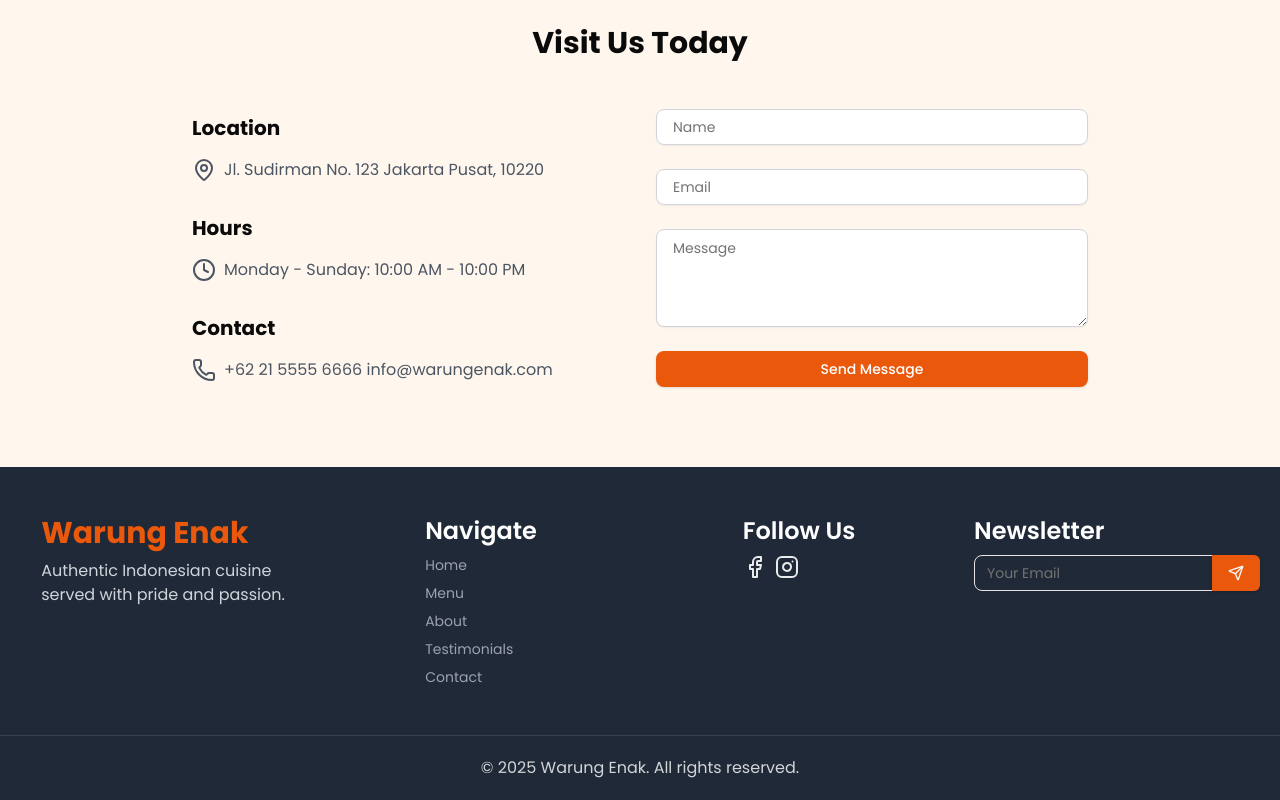
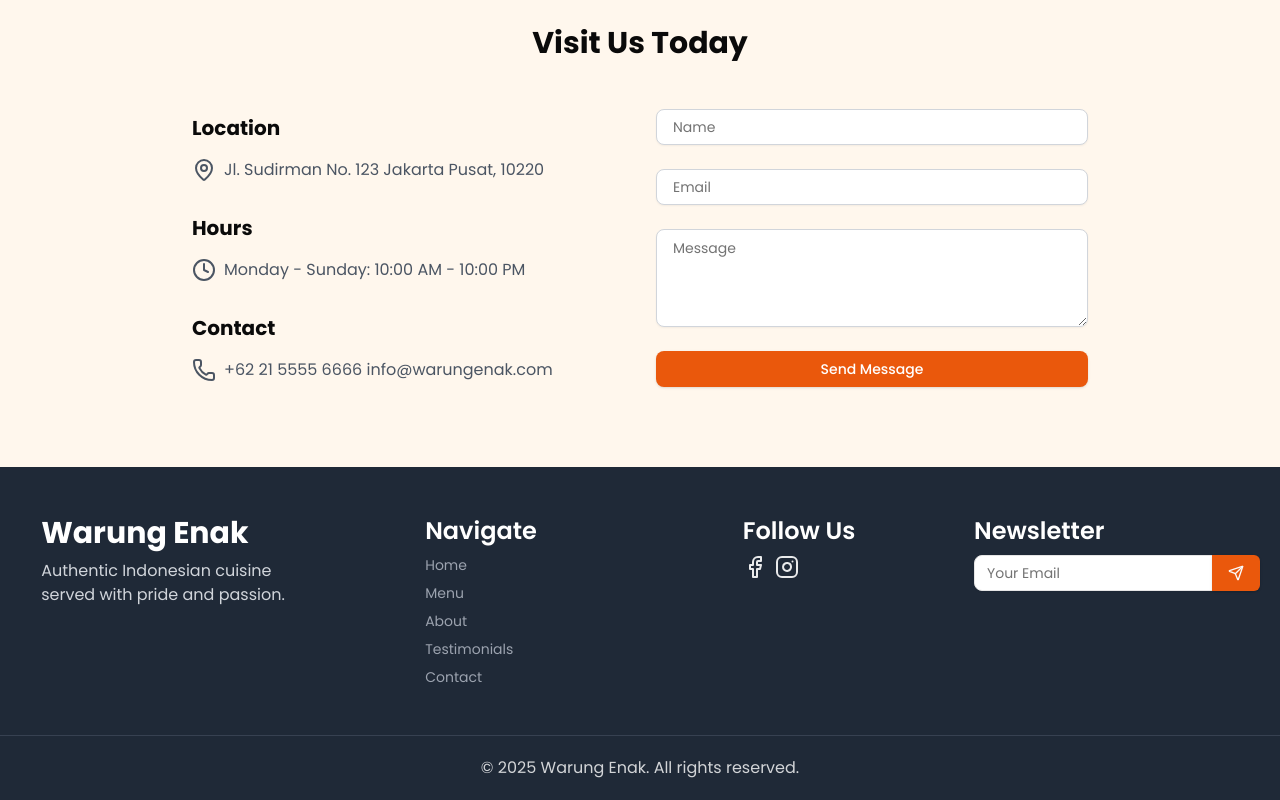
Before and after one commit to adzaky/warung-enak, a Next.js app: page / in a window 1280 px wide. Shown: the part 1827-2627 px from the top of the page. Built offline with nearby package versions, Linux system fonts and the light colour scheme.

Commit message:
feat(layout): update footer styles for brand name and input field

```diff
--- a/src/components/layout/Footer/footer.tsx
+++ b/src/components/layout/Footer/footer.tsx
@@ -18,7 +18,7 @@ export default function Footer() {
         <div className="container grid items-center justify-center justify-items-center gap-8 lg:grid-cols-4 lg:items-start">
           <div className="flex flex-col items-center gap-2 lg:items-start">
             <Link href="/">
-              <span className="text-3xl font-bold text-orange-600">Warung Enak</span>
+              <span className="text-3xl font-bold">Warung Enak</span>
             </Link>
             <p className="text-center text-gray-300 lg:text-start">
               Authentic Indonesian cuisine <br />
@@ -58,7 +58,7 @@ export default function Footer() {
             <h3 className="text-center text-2xl font-semibold lg:text-start">Newsletter</h3>
             <div className="flex rounded-lg shadow-sm">
               <Input
-                className="-me-px flex-1 rounded-lg rounded-e-none shadow-none focus-visible:z-10"
+                className="-me-px flex-1 rounded-lg rounded-e-none bg-white shadow-none focus-visible:z-10"
                 placeholder="Your Email"
                 type="email"
               />
```
